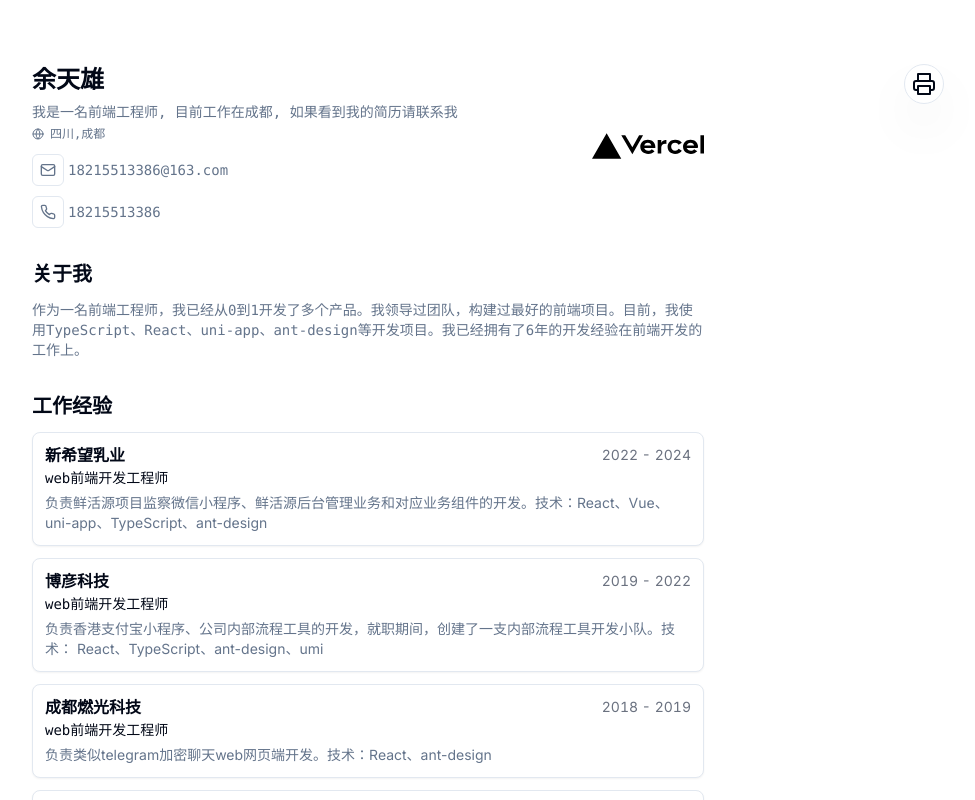
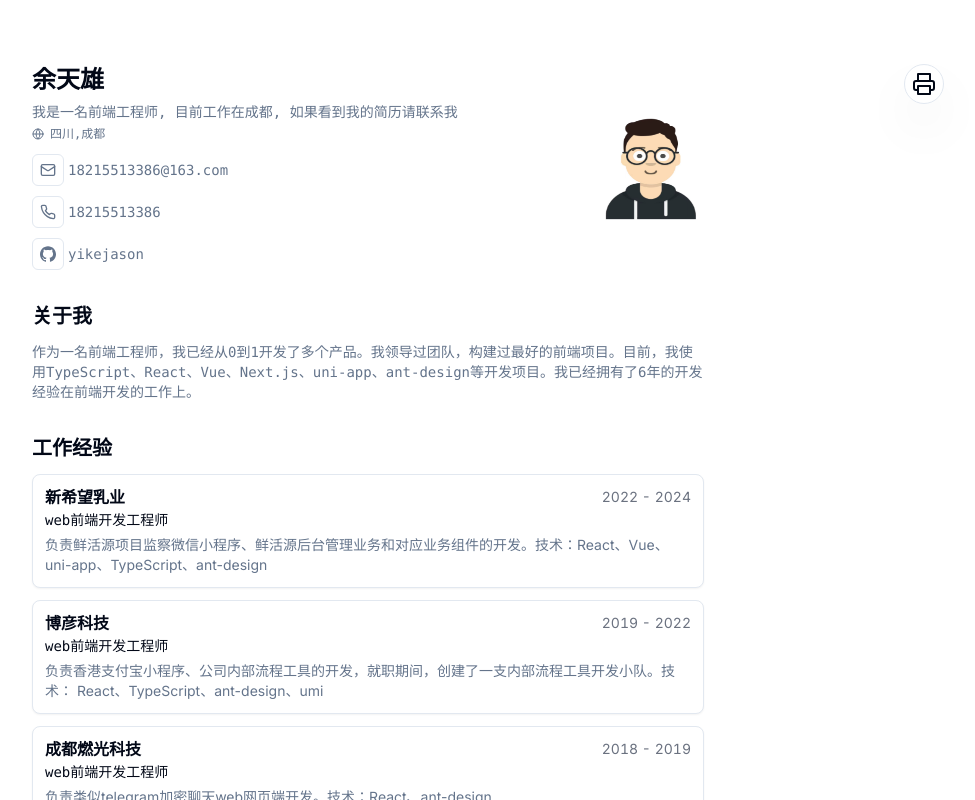
Before and after one commit to yikejason/cv, a Next.js app: page / in a window 1280 px wide. Shown: the top 800 px of the page, without its empty margins (272-1247 px from the left). Built offline with nearby package versions, Linux system fonts and the light colour scheme.

Commit message:
added github link

```diff
--- a/src/app/page.tsx
+++ b/src/app/page.tsx
@@ -7,6 +7,7 @@
 import { ProjectCard } from "@/components/project-card";
 import { PrintButton } from "@/components/print-button";
 import { MY_RESUME_DATA } from "@/data/my-resume-data";
+import { GitHubIcon } from "@/components/icons/githubIcon";
 
 export default function Home() {
   return (
@@ -54,6 +55,19 @@
                 {MY_RESUME_DATA.tel}
               </a>
             </div>
+            <div className="flex gap-x-1 pt-1 font-mono text-sm text-muted-foreground print:hidden">
+              <Button className="size-8" variant="outline" size="icon" asChild>
+                <a href={MY_RESUME_DATA.gitHub.link}>
+                  <GitHubIcon className="size-4" />
+                </a>
+              </Button>
+              <a
+                className="flex items-center"
+                href={MY_RESUME_DATA.gitHub.link}
+              >
+                {MY_RESUME_DATA.gitHub.name}
+              </a>
+            </div>
             <div className="hidden flex-col gap-x-1 font-mono text-sm text-muted-foreground print:flex">
               {MY_RESUME_DATA.email ? (
                 <a href={`mailto:${MY_RESUME_DATA.email}`}>
@@ -63,6 +77,13 @@
               {MY_RESUME_DATA.tel ? (
                 <a href={`tel:${MY_RESUME_DATA.tel}`}>
                   <span className="underline">{MY_RESUME_DATA.tel}</span>
+                </a>
+              ) : null}
+              {MY_RESUME_DATA.gitHub.name ? (
+                <a href={MY_RESUME_DATA.gitHub.link}>
+                  <span className="underline">
+                    {MY_RESUME_DATA.gitHub.name}
+                  </span>
                 </a>
               ) : null}
             </div>
--- /dev/null
+++ b/src/components/icons/githubIcon.tsx
@@ -0,0 +1,10 @@
+export const GitHubIcon = (props: React.SVGProps<SVGSVGElement>) => {
+  return (
+    <svg viewBox="0 0 24 24" xmlns="http://www.w3.org/2000/svg" {...props}>
+      <path
+        fill="currentColor"
+        d="M12 .297c-6.63 0-12 5.373-12 12 0 5.303 3.438 9.8 8.205 11.385.6.113.82-.258.82-.577 0-.285-.01-1.04-.015-2.04-3.338.724-4.042-1.61-4.042-1.61C4.422 18.07 3.633 17.7 3.633 17.7c-1.087-.744.084-.729.084-.729 1.205.084 1.838 1.236 1.838 1.236 1.07 1.835 2.809 1.305 3.495.998.108-.776.417-1.305.76-1.605-2.665-.3-5.466-1.332-5.466-5.93 0-1.31.465-2.38 1.235-3.22-.135-.303-.54-1.523.105-3.176 0 0 1.005-.322 3.3 1.23.96-.267 1.98-.399 3-.405 1.02.006 2.04.138 3 .405 2.28-1.552 3.285-1.23 3.285-1.23.645 1.653.24 2.873.12 3.176.765.84 1.23 1.91 1.23 3.22 0 4.61-2.805 5.625-5.475 5.92.42.36.81 1.096.81 2.22 0 1.606-.015 2.896-.015 3.286 0 .315.21.69.825.57C20.565 22.092 24 17.592 24 12.297c0-6.627-5.373-12-12-12"
+      />
+    </svg>
+  );
+};
--- a/src/data/my-resume-data.tsx
+++ b/src/data/my-resume-data.tsx
@@ -4,10 +4,14 @@
   location: "四川,成都",
   email: "18215513386@163.com",
   tel: "18215513386",
-  avatarUrl: "/vercel.svg",
+  gitHub: {
+    link: "https://github.com/yikejason",
+    name: "yikejason",
+  },
+  avatarUrl: "/avatar.jpeg",
   avatarInit: "JA",
   summary:
-    "作为一名前端工程师，我已经从0到1开发了多个产品。我领导过团队，构建过最好的前端项目。目前，我使用TypeScript、React、uni-app、ant-design等开发项目。我已经拥有了6年的开发经验在前端开发的工作上。",
+    "作为一名前端工程师，我已经从0到1开发了多个产品。我领导过团队，构建过最好的前端项目。目前，我使用TypeScript、React、Vue、Next.js、uni-app、ant-design等开发项目。我已经拥有了6年的开发经验在前端开发的工作上。",
   personalStrengths: [
     "1.熟练掌握 JavaScript、TypeScript、CSS 以及 ES6 - ES10 的新特性",
     "2.擅长 React、Vue.js 技术栈及其生态，能快速运用相关技术完成项目的开发",
```
Also changed, not shown: public/avatar.jpeg (renamed from src/components/icons/avatar.jpeg).
